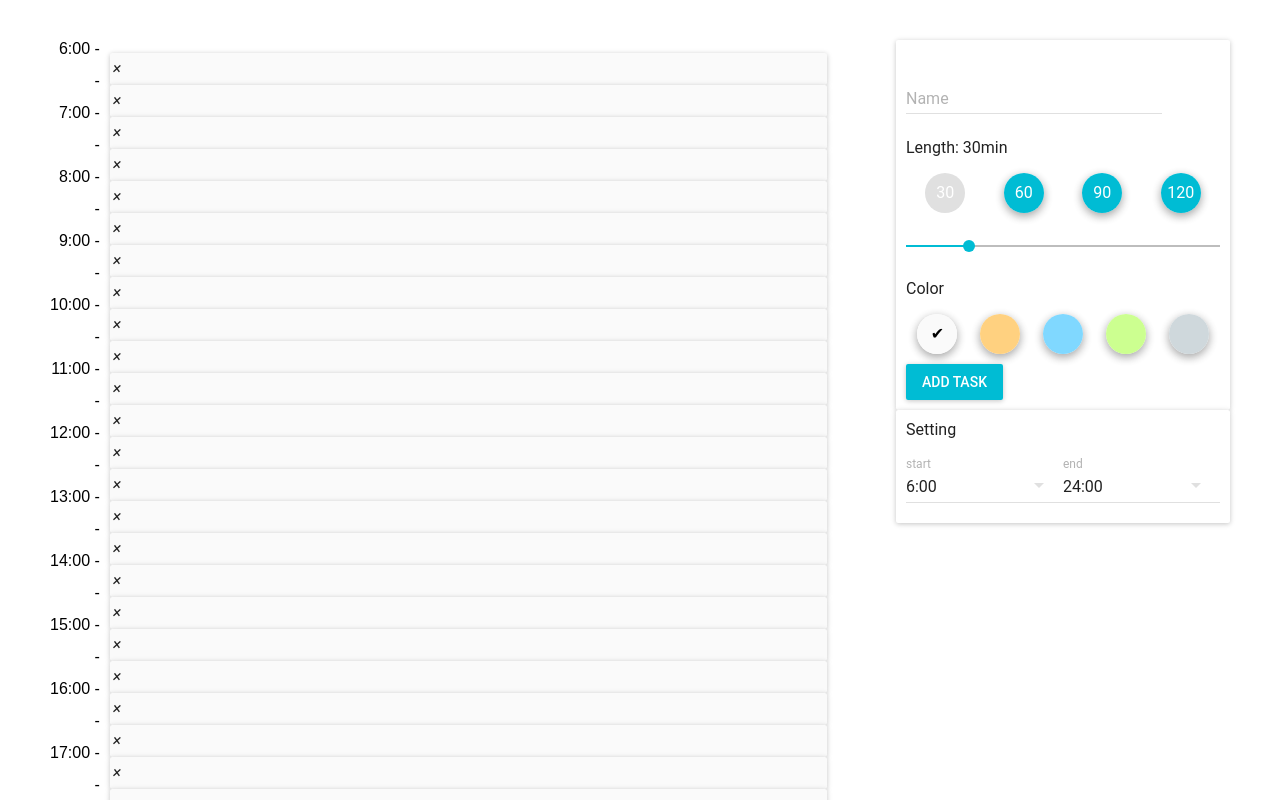
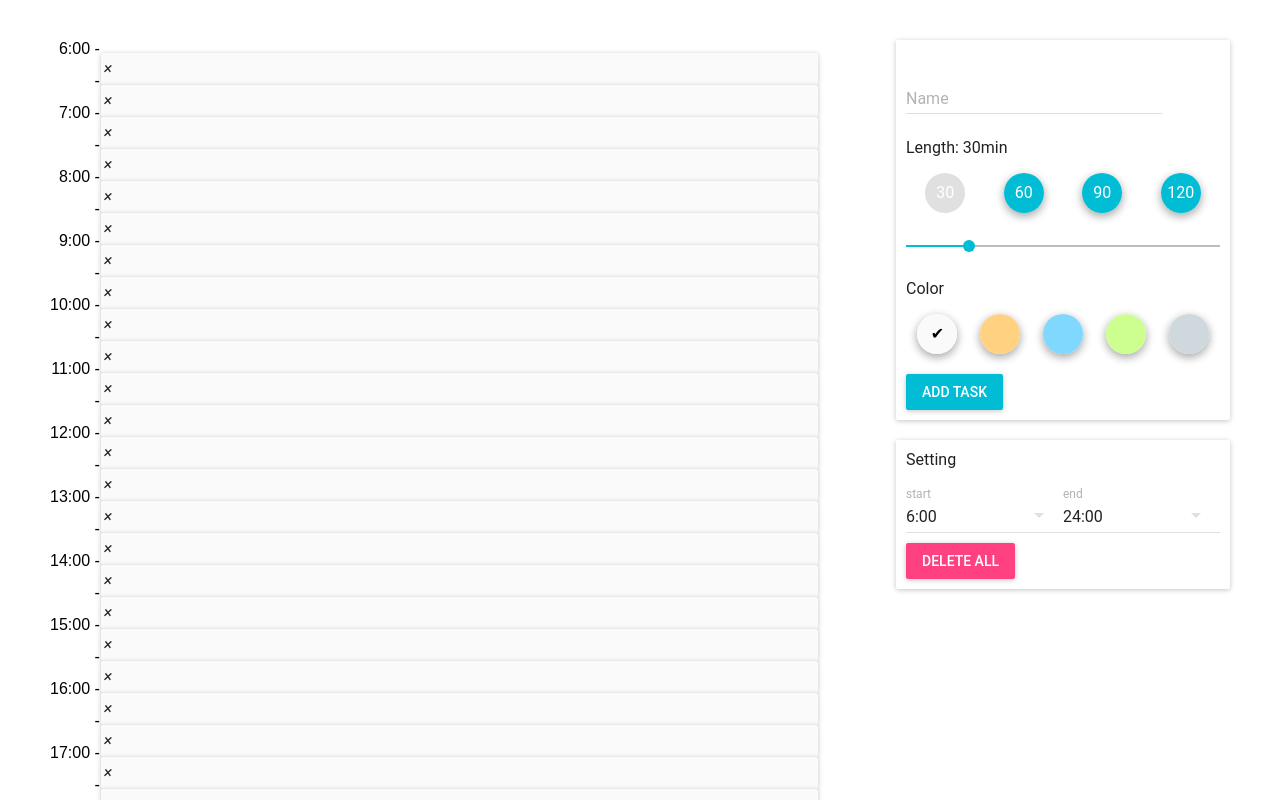
Before and after one commit to chikuwa111/day_scheduler, a React (Create React App) app: page / in a window 1280 px wide. Shown: the top 800 px of the page. Built offline with nearby package versions, Linux system fonts and the light colour scheme.

Commit message:
Add Delete all feature

```diff
--- a/src/App.js
+++ b/src/App.js
@@ -10,6 +10,7 @@ class App extends React.Component {
     this.state = this.initialState
     this.updateTasksHandler = this.updateTasks.bind(this)
     this.removeTaskHandler = this.removeTask.bind(this)
+    this.addTaskHandler = this.addTask.bind(this)
     this.updateTimelineStartHandler = this.updateTimelineStart.bind(this)
     this.updateTimelineEndHandler = this.updateTimelineEnd.bind(this)
   }
@@ -41,6 +42,15 @@ class App extends React.Component {
     })
   }
 
+  addTask(task) {
+    this.setState({
+      tasks: [
+        task,
+        ...this.state.tasks,
+      ]
+    })
+  }
+
   updateTimelineStart(time) {
     this.setState({start: time})
   }
@@ -50,28 +60,32 @@ class App extends React.Component {
   }
 
   render() {
-    const props = {
+    const TimeTableProps = {
       start: this.state.start,
       end: this.state.end,
       tasks: this.state.tasks,
       updateTasks: this.updateTasksHandler,
       removeTask: this.removeTaskHandler,
     }
-    const settingProps = {
+    const TaskFormProps = {
+      addTask: this.addTaskHandler,
+    }
+    const SettingProps = {
       start: this.state.start,
       end: this.state.end,
       updateTimelineStart: this.updateTimelineStartHandler,
       updateTimelineEnd: this.updateTimelineEndHandler,
+      updateTasks: this.updateTasksHandler,
     }
     return (
       <MuiThemeProvider>
         <div style={{marginTop: 40}}>
           <div style={{float: 'left', width: '70%'}}>
-            <TimeTable {...props} />
+            <TimeTable {...TimeTableProps} />
           </div>
           <div style={{float: 'left', width: '30%'}}>
-            <TaskForm {...props} />
-            <Setting {...settingProps}/>
+            <TaskForm {...TaskFormProps} />
+            <Setting {...SettingProps}/>
           </div>
         </div>
       </MuiThemeProvider>
--- a/src/components/Setting.js
+++ b/src/components/Setting.js
@@ -12,6 +12,8 @@ const Setting = (props) => {
     end,
     updateTimelineStart,
     updateTimelineEnd,
+    updateTasks,
+    fillTimeTable,
   } = props
   const {min, max} = Span
   const startSelectSpan = Array.from({length: end - min}, (_, i) => min + i)
@@ -19,9 +21,10 @@ const Setting = (props) => {
 
   return (
     <Paper
-      style={{padding: 10, marginRight: 50}}
+      style={{padding: 10, marginRight: 50, marginTop: 20}}
     >
       <div>Setting</div>
+      <div>
         <SelectField
           autoWidth
           style={{width: '50%'}}
@@ -44,8 +47,15 @@ const Setting = (props) => {
             <MenuItem key={v} value={v} primaryText={`${v}:00`}/>
           ))}
         </SelectField>
+      </div>
 
-
+      <div>
+        <RaisedButton
+          secondary
+          label='DELETE ALL'
+          onClick={() => {if(window.confirm('Are you sure?')){updateTasks([])}}}
+        />
+      </div>
     </Paper>
   )
 }
--- a/src/components/TaskForm.js
+++ b/src/components/TaskForm.js
@@ -49,12 +49,7 @@ class TaskForm extends React.Component {
 
   onSubmit(e) {
     e.preventDefault()
-
-    const tasks = this.props.tasks.slice(0)
-    const {name, length, color} = this.state
-    tasks.unshift({name, length, color})
-
-    this.props.updateTasks(tasks)
+    this.props.addTask(this.state)
   }
 
   render() {
@@ -71,7 +66,7 @@ class TaskForm extends React.Component {
             onChange={this.onChangeName.bind(this)}
           />
 
-          <p>Length: {length}min</p>
+        <p>Length: {length}min</p>
           <div style={{display: 'flex', justifyContent: 'space-around'}}>
             {
               this.Lengths.map((v) => (
@@ -89,7 +84,7 @@ class TaskForm extends React.Component {
             value={length}
             min={0}
             max={150}
-            step={1}
+            step={10}
             onChange={this.onChangeLength.bind(this)}
             sliderStyle={{marginBottom: 24}}
           />
@@ -109,7 +104,7 @@ class TaskForm extends React.Component {
             }
           </div>
 
-          <div>
+          <div style={{marginTop: 20}}>
             <RaisedButton
               label='Add Task'
               primary
--- a/src/components/TimeTable.js
+++ b/src/components/TimeTable.js
@@ -43,7 +43,7 @@ class TimeTable extends React.Component {
 
     return (
       <div>
-        <div style={{float: 'left', marginLeft: 50, marginRight: 10}}>
+        <div style={{float: 'left', marginLeft: 50, marginRight: 1}}>
           <Timeline start={start} end={end} />
         </div>
         <div style={{paddingTop: '.8em'}}>
```
Lines whose indentation alone changed are shown as unchanged.
